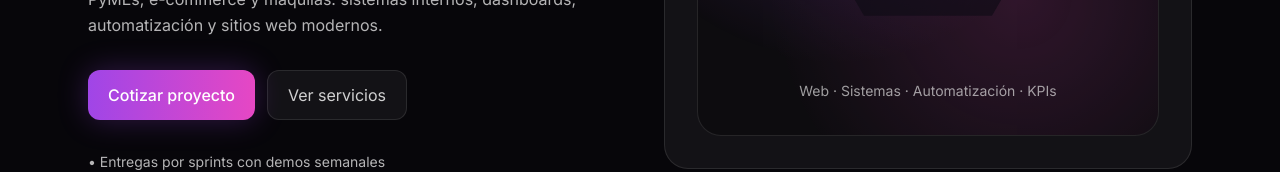
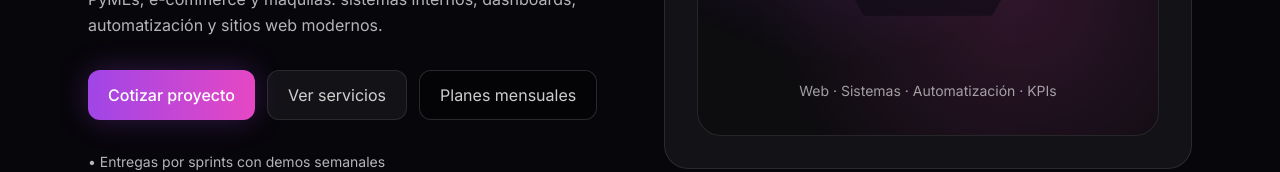
Before and after one commit to roiszs/FronteraCode, a Next.js app: page / in a window 1280 px wide. Shown: the part 595-767 px from the top of the page. Built offline with nearby package versions, Linux system fonts and the light colour scheme.

Commit message:
Agregando page de mensualidades

```diff
--- a/app/page.tsx
+++ b/app/page.tsx
@@ -136,6 +136,13 @@ export default function Home() {
                 >
                   Ver servicios
                 </a>
+                <a
+                  href="/mensualidades"
+                  className="inline-flex items-center justify-center rounded-xl border border-white/15 bg-black/30 px-5 py-3 text-white/80 transition hover:text-white hover:border-white/30 hover:bg-white/5 hover:scale-[1.02]"
+                >
+                  Planes mensuales
+                </a>
+
               </div>
 
               <div className="mt-8 grid gap-2 text-sm text-white/70">
```
Also changed, not shown: app/mensualidades/page.tsx (added).
